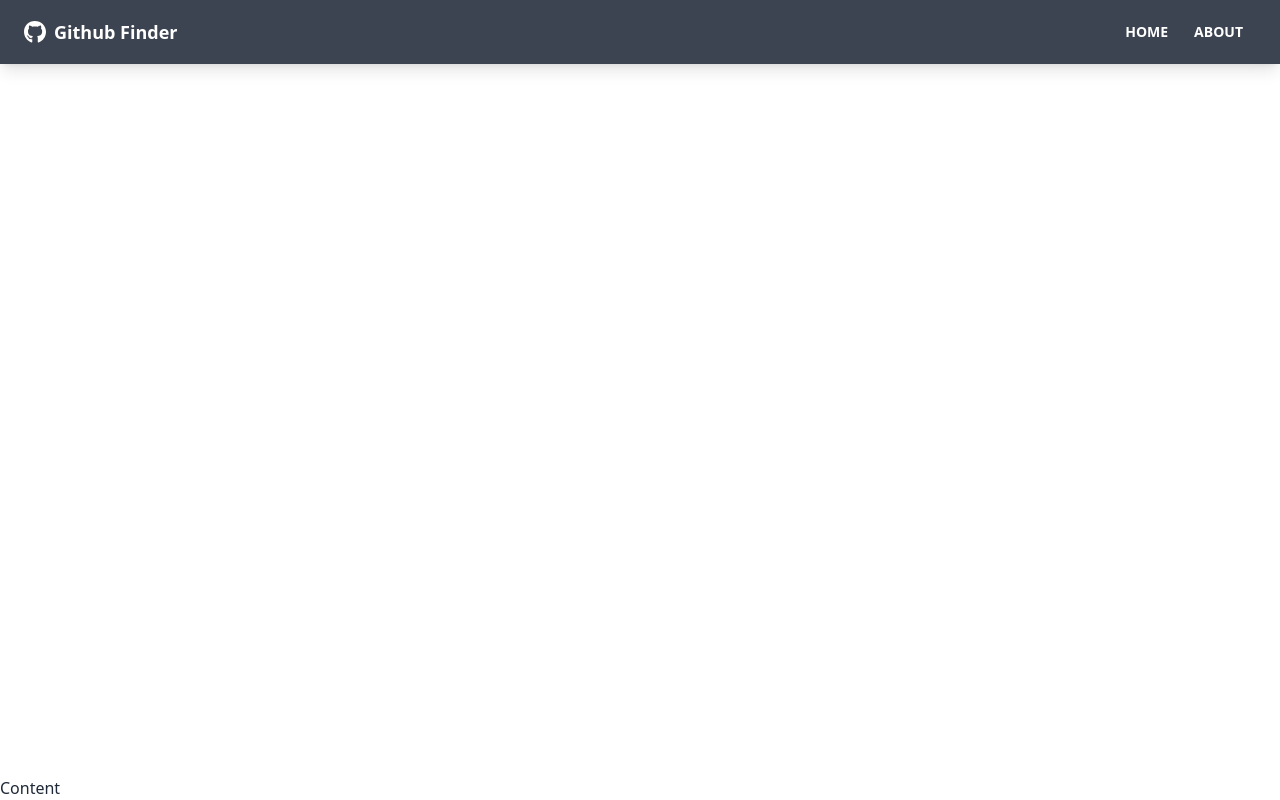
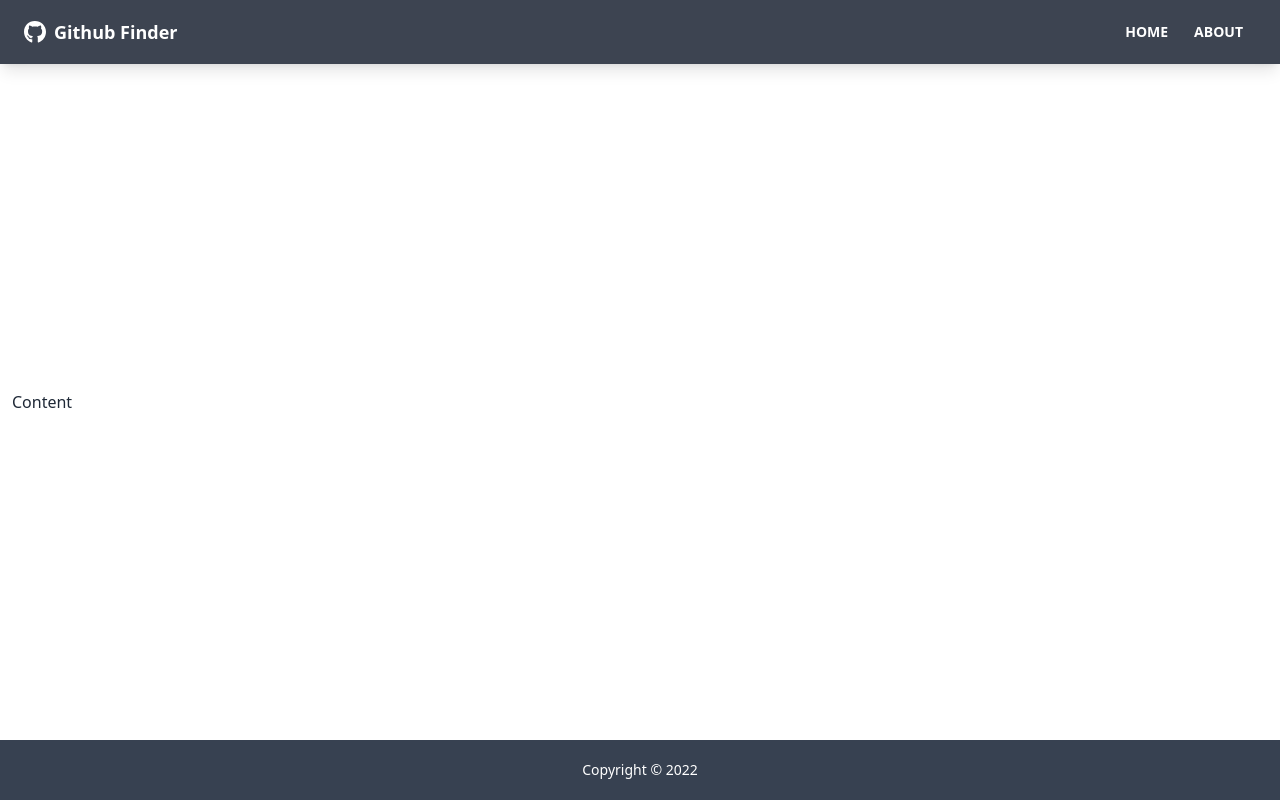
Before and after one commit to ClockWize171/github-finder-101, a React (Create React App) app: page / in a window 1280 px wide. Built offline with nearby package versions, Linux system fonts and the light colour scheme.

Commit message:
added footer

```diff
--- a/src/App.js
+++ b/src/App.js
@@ -1,12 +1,14 @@
 import { BrowserRouter as Router, Route } from 'react-router-dom'
 import Navbar from './components/layout/Navbar';
+import Footer from './components/layout/Footer';
 
 function App() {
   return (
     <Router>
       <div className="flex flex-col justify-between h-screen">
         <Navbar />
-        <main>Content</main>
+        <main className='container mx-auto px-3 pb-12'>Content</main>
+        <Footer />
       </div>
     </Router>
   );
--- /dev/null
+++ b/src/components/layout/Footer.jsx
@@ -0,0 +1,14 @@
+import React from 'react'
+
+const Footer = () => {
+    const Year = new Date().getFullYear()
+    return (
+        <footer className='footer p-5 bg-gray-700 text-primary-content footer-center'>
+            <div>
+                <h3>Copyright &copy; {Year}</h3>
+            </div>
+        </footer>
+    )
+}
+
+export default Footer
```
